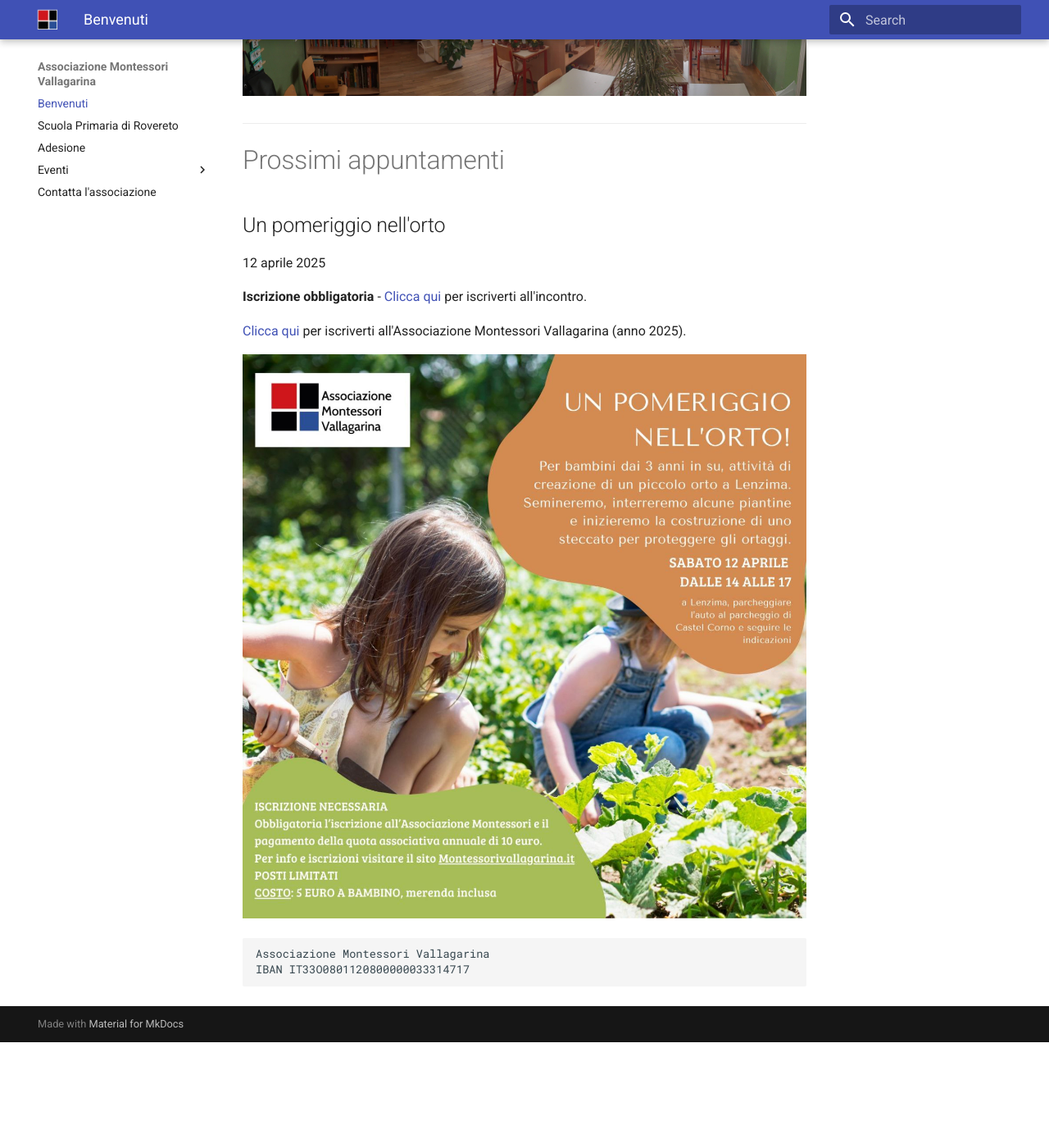
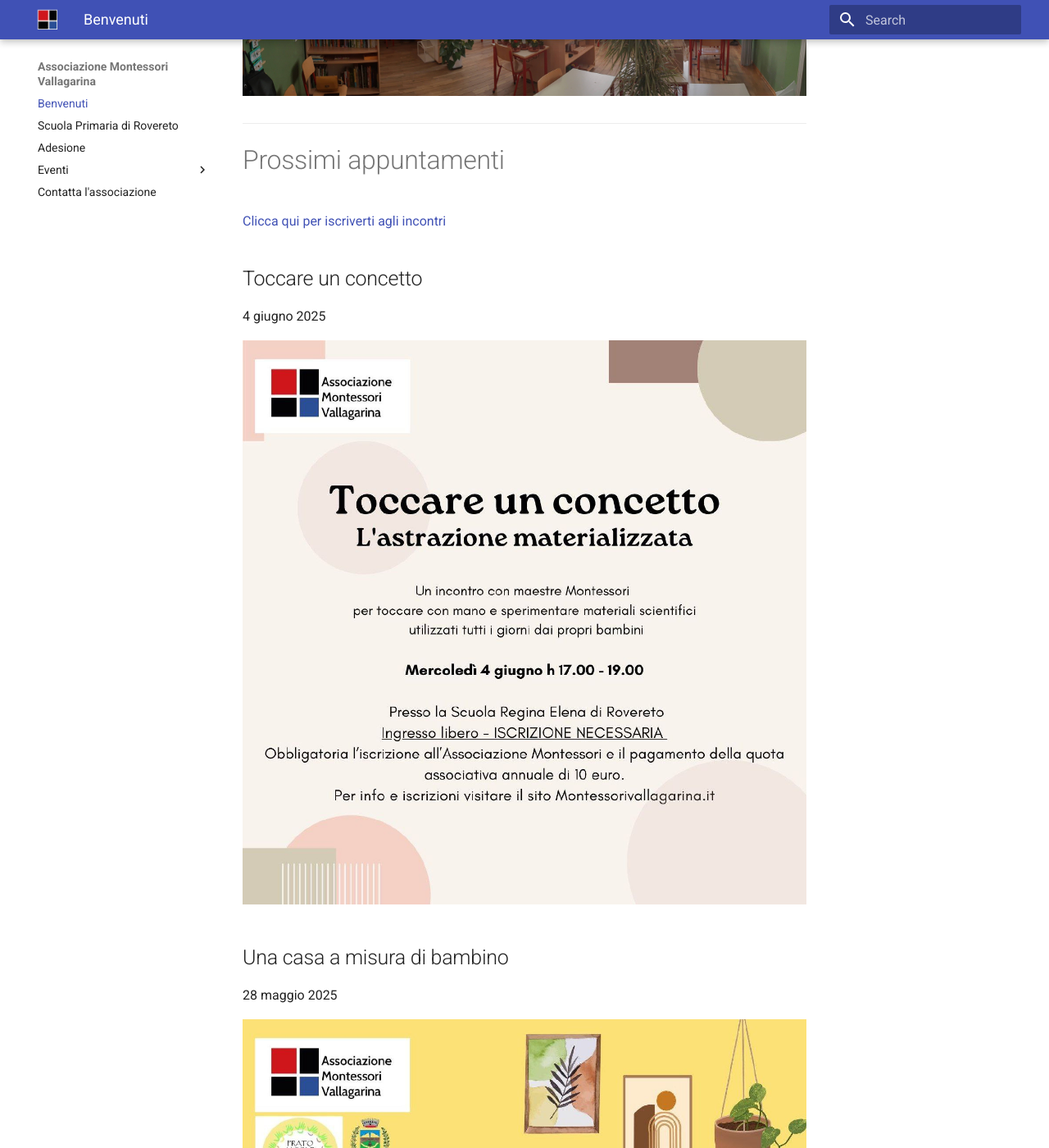
Before and after one commit to Associazione-Montessori-Vallagarina/montessorivallagarina.it, an MkDocs documentation site: the page built from docs/index.md, in a window 1280 px wide and 1400 px high, scrolled down 1058 px. Shown: the whole window at 82% size. Built offline with MkDocs 1.6.1 and Material for MkDocs 9.7.7, drawn with Linux system fonts in a browser that asks for light colours; before the commit the page ends 2329 px from its top, so only the background shows below that; some of the changed text lies outside the part shown.

Commit message:
may blog update

````diff
--- a/docs/index.md
+++ b/docs/index.md
@@ -14,14 +14,23 @@
 
 # Prossimi appuntamenti
 
-## Un pomeriggio nell'orto
-12 aprile 2025
+[Clicca qui per iscriverti agli incontri](https://forms.gle/C4oZ2YyJpuHTMJuo7)
 
-**Iscrizione obbligatoria** - [Clicca qui](https://accorcia.to/426l) per iscriverti all'incontro.
+## Toccare un concetto
+4 giugno 2025
 
-[Clicca qui](adesione) per iscriverti all'Associazione Montessori Vallagarina (anno 2025).
+![](blog/2025-06-04.jpg)
 
-![Pomeriggio nell'orto](blog/2025-04-12.jpg)
+## Una casa a misura di bambino
+28 maggio 2025
+
+![](blog/2025-05-28.jpg)
+
+## Pregiudizi e falsi miti
+21 maggio 2025
+
+![](blog/2025-05-21.jpg)
+
 
 ```
 Associazione Montessori Vallagarina
--- a/mkdocs.yml
+++ b/mkdocs.yml
@@ -5,6 +5,7 @@
   - Scuola Primaria di Rovereto: scuola-rovereto.md
   - Adesione: adesione.md
   - Eventi:
+    - Maggio Giugno 2025: blog/2025-05.md
     - Aprile 2025: blog/2025-04.md
     - Febbraio 2025: blog/2025-02.md
     - Gennaio 2025: blog/2025-01.md
````
Also changed, not shown: docs/blog/2025-05.md (added, +14 -0 lines), docs/blog/2025-05-21.jpg (added), docs/blog/2025-05-28.jpg (added), docs/blog/2025-06-04.jpg (added).
